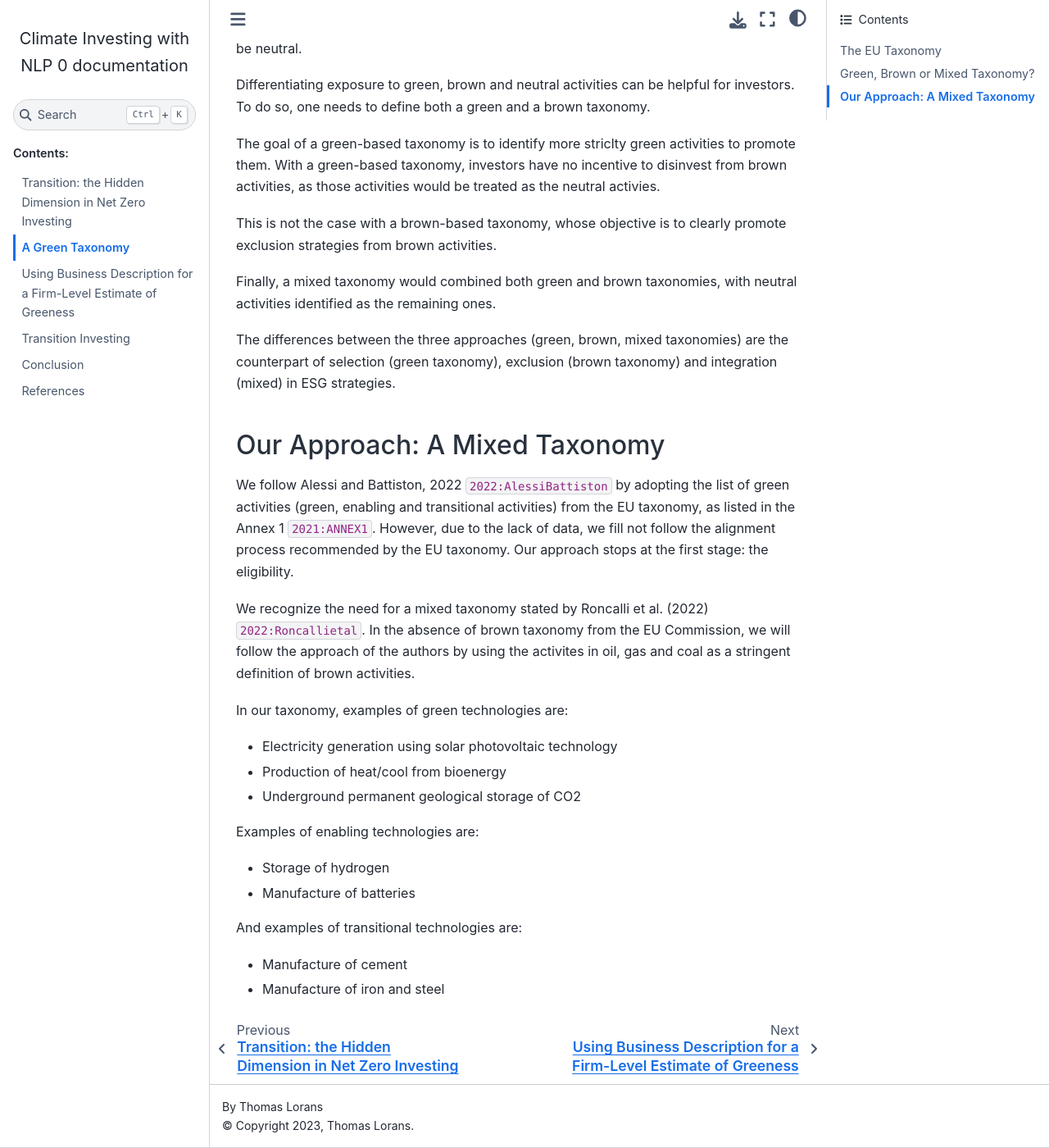
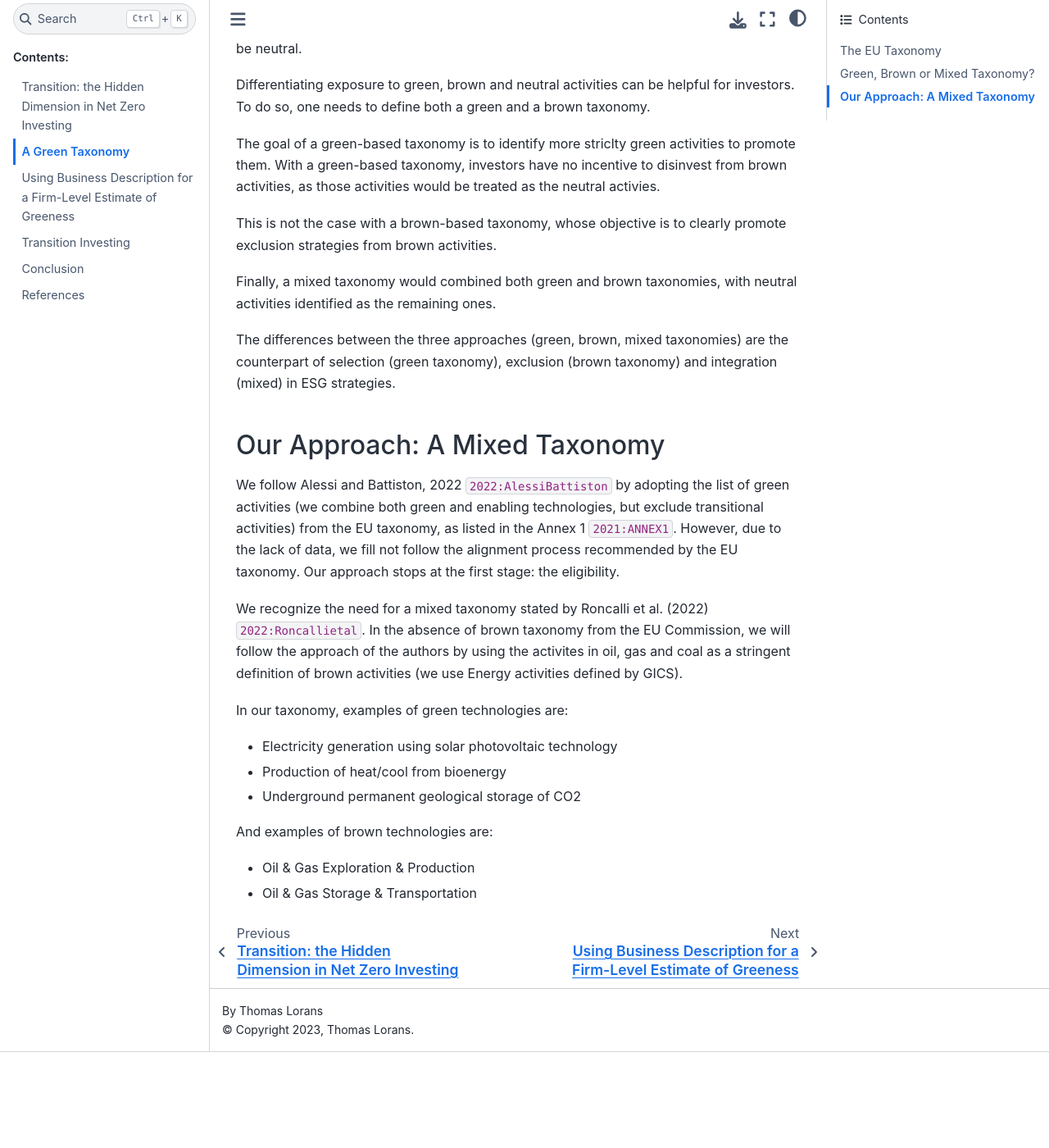
Before and after one commit to tlorans/ClimateInvestingNLP, a Sphinx documentation site: the page built from docs/source/greentaxonomy.md, in a window 1280 px wide and 1400 px high, scrolled down 725 px. Shown: the whole window at 82% size. Built offline with Sphinx 7.4.7 and the Sphinx Book theme 1.1.4, drawn with Linux system fonts in a browser that asks for light colours; cross-references to code outside the pages are shown as plain code; after the commit the page ends 2008 px from its top, so only the background shows below that.

Commit message:
modified green taxo part

```diff
--- a/docs/source/greentaxonomy.md
+++ b/docs/source/greentaxonomy.md
@@ -25,9 +25,9 @@
 
 ## Our Approach: A Mixed Taxonomy
 
-We follow Alessi and Battiston, 2022 {cite:p}`2022:AlessiBattiston` by adopting the list of green activities (green, enabling and transitional activities) from the EU taxonomy, as listed in the Annex 1 {cite:p}`2021:ANNEX1`. However, due to the lack of data, we fill not follow the alignment process recommended by the EU taxonomy. Our approach stops at the first stage: the eligibility.
+We follow Alessi and Battiston, 2022 {cite:p}`2022:AlessiBattiston` by adopting the list of green activities (we combine both green and enabling technologies, but exclude transitional activities) from the EU taxonomy, as listed in the Annex 1 {cite:p}`2021:ANNEX1`. However, due to the lack of data, we fill not follow the alignment process recommended by the EU taxonomy. Our approach stops at the first stage: the eligibility.
 
-We recognize the need for a mixed taxonomy stated by Roncalli et al. (2022) {cite:p}`2022:Roncallietal`. In the absence of brown taxonomy from the EU Commission, we will follow the approach of the authors by using the activites in oil, gas and coal as a stringent definition of brown activities.
+We recognize the need for a mixed taxonomy stated by Roncalli et al. (2022) {cite:p}`2022:Roncallietal`. In the absence of brown taxonomy from the EU Commission, we will follow the approach of the authors by using the activites in oil, gas and coal as a stringent definition of brown activities (we use Energy activities defined by GICS).
 
 In our taxonomy, examples of green technologies are:
 
@@ -35,12 +35,7 @@
 - Production of heat/cool from bioenergy
 - Underground permanent geological storage of CO2
 
-Examples of enabling technologies are:
+And examples of brown technologies are:
 
-- Storage of hydrogen
-- Manufacture of batteries
-
-And examples of transitional technologies are:
-
-- Manufacture of cement
-- Manufacture of iron and steel
+- Oil & Gas Exploration & Production
+- Oil & Gas Storage & Transportation
```
Also changed, not shown: docs/source/business_desc.md (+4 -0 lines), 11 other files.
